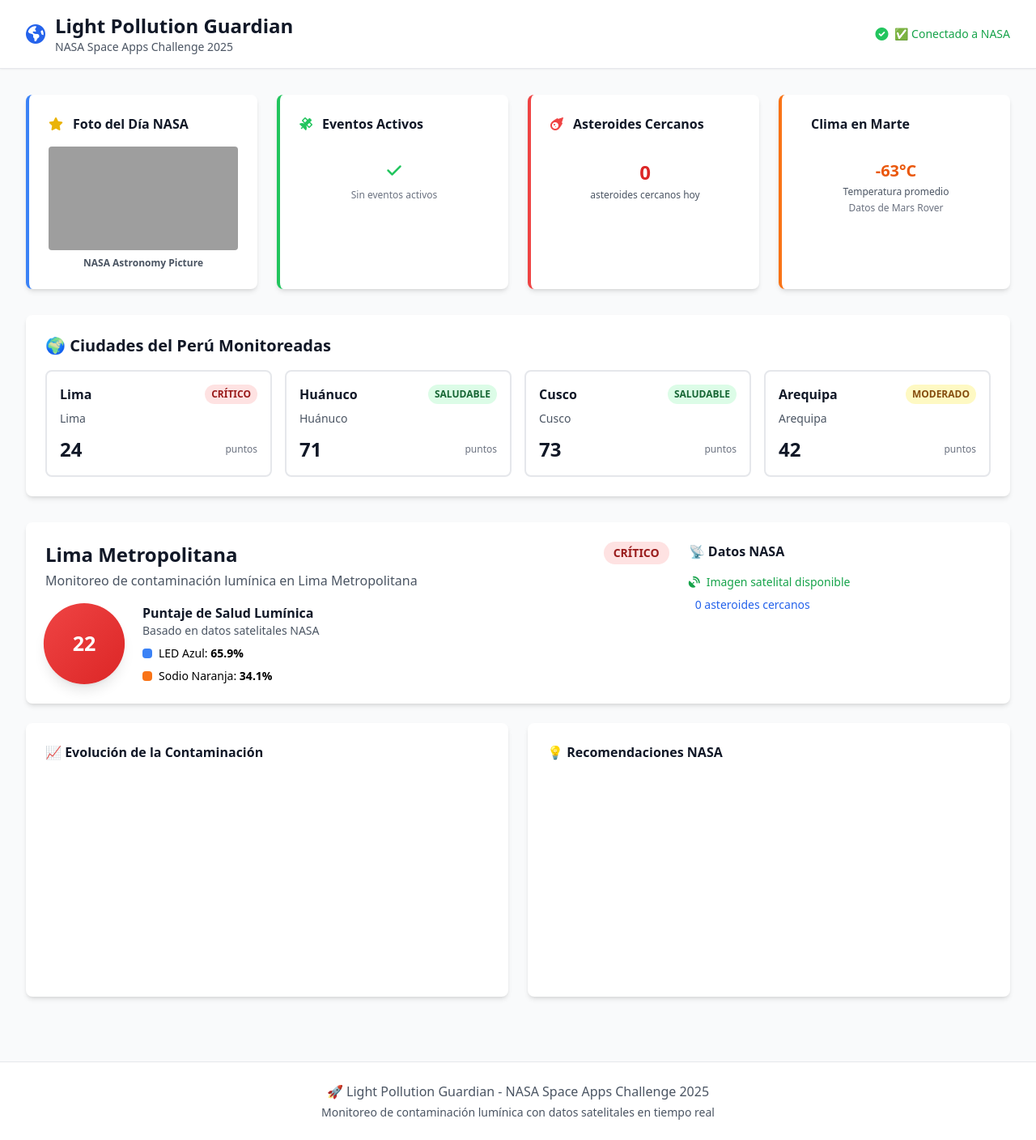
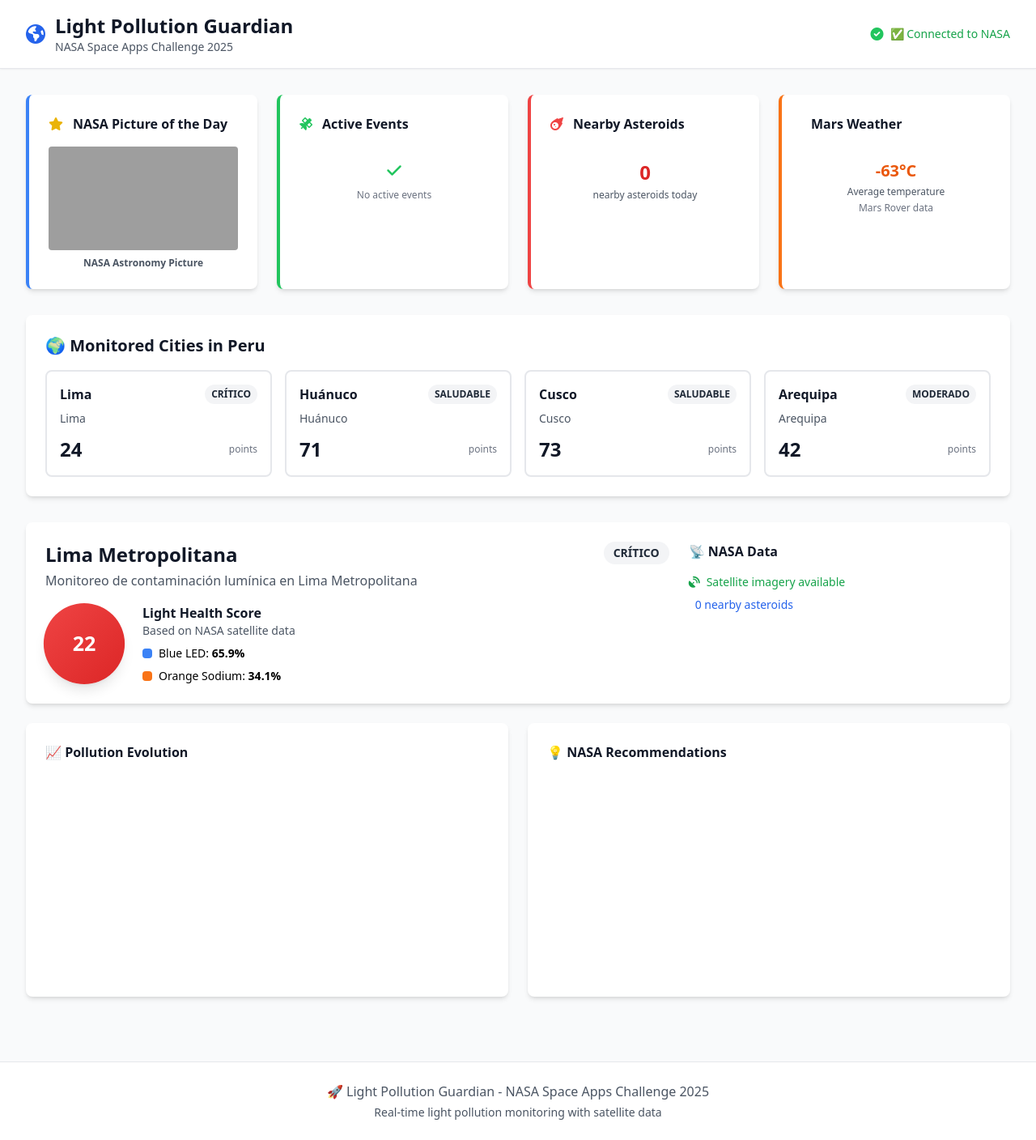
Before and after one commit to DevC-v3/light-pollution, a Flask app: page / in a window 1280 px wide. Shown: the whole page at 81% size. Run offline with Flask 3, Linux system fonts and the light colour scheme; data that the repository does not hold is empty; a map, chart or similar area stays blank; some libraries are stand-ins or nearby versions; grey boxes are pictures that could not be loaded.

Commit message:
version ingles

```diff
--- a/templates/index.html
+++ b/templates/index.html
@@ -1,5 +1,5 @@
 <!DOCTYPE html>
-<html lang="es">
+<html lang="en">
 <head>
     <meta charset="UTF-8">
     <meta name="viewport" content="width=device-width, initial-scale=1.0">
@@ -35,7 +35,7 @@
                 </div>
                 <div id="nasaStatus" class="flex items-center space-x-2">
                     <div class="animate-spin rounded-full h-4 w-4 border-b-2 border-blue-600"></div>
-                    <span class="text-sm text-gray-600">Conectando con NASA...</span>
+                    <span class="text-sm text-gray-600">Connecting to NASA...</span>
                 </div>
             </div>
         </div>
@@ -49,7 +49,7 @@
             <div class="bg-white rounded-lg shadow-md p-6 border-l-4 border-blue-500">
                 <div class="flex items-center space-x-3 mb-4">
                     <i class="fas fa-star text-yellow-500"></i>
-                    <h3 class="font-semibold text-gray-900">Foto del Día NASA</h3>
+                    <h3 class="font-semibold text-gray-900">NASA Picture of the Day</h3>
                 </div>
                 <div id="apodContent" class="text-center">
                     <div class="animate-pulse bg-gray-200 h-32 rounded"></div>
@@ -60,7 +60,7 @@
             <div class="bg-white rounded-lg shadow-md p-6 border-l-4 border-green-500">
                 <div class="flex items-center space-x-3 mb-4">
                     <i class="fas fa-satellite text-green-500"></i>
-                    <h3 class="font-semibold text-gray-900">Eventos Activos</h3>
+                    <h3 class="font-semibold text-gray-900">Active Events</h3>
                 </div>
                 <div id="eventsContent">
                     <div class="animate-pulse bg-gray-200 h-32 rounded"></div>
@@ -71,7 +71,7 @@
             <div class="bg-white rounded-lg shadow-md p-6 border-l-4 border-red-500">
                 <div class="flex items-center space-x-3 mb-4">
                     <i class="fas fa-meteor text-red-500"></i>
-                    <h3 class="font-semibold text-gray-900">Asteroides Cercanos</h3>
+                    <h3 class="font-semibold text-gray-900">Nearby Asteroids</h3>
                 </div>
                 <div id="asteroidsContent">
                     <div class="animate-pulse bg-gray-200 h-32 rounded"></div>
@@ -82,7 +82,7 @@
             <div class="bg-white rounded-lg shadow-md p-6 border-l-4 border-orange-500">
                 <div class="flex items-center space-x-3 mb-4">
                     <i class="fas fa-planet-moon text-orange-500"></i>
-                    <h3 class="font-semibold text-gray-900">Clima en Marte</h3>
+                    <h3 class="font-semibold text-gray-900">Mars Weather</h3>
                 </div>
                 <div id="marsContent">
                     <div class="animate-pulse bg-gray-200 h-32 rounded"></div>
@@ -92,7 +92,7 @@
 
         <!-- City Selector -->
         <div class="bg-white rounded-lg shadow-md p-6 mb-8">
-            <h2 class="text-xl font-bold text-gray-900 mb-4">🌍 Ciudades del Perú Monitoreadas</h2>
+            <h2 class="text-xl font-bold text-gray-900 mb-4">🌍 Monitored Cities in Peru</h2>
             <div class="grid grid-cols-2 md:grid-cols-4 gap-4" id="citySelector">
                 <!-- Cities will be loaded here -->
             </div>
@@ -118,16 +118,16 @@
                             <div id="healthCircle" class="health-score w-24 h-24 rounded-full flex items-center justify-center text-white font-bold text-2xl shadow-lg pulse">
                             </div>
                             <div>
-                                <h3 class="font-semibold text-gray-900">Puntaje de Salud Lumínica</h3>
-                                <p class="text-sm text-gray-600">Basado en datos satelitales NASA</p>
+                                <h3 class="font-semibold text-gray-900">Light Health Score</h3>
+                                <p class="text-sm text-gray-600">Based on NASA satellite data</p>
                                 <div class="mt-2 space-y-2">
                                     <div class="flex items-center space-x-2">
                                         <div class="w-3 h-3 bg-blue-500 rounded"></div>
-                                        <span class="text-sm">LED Azul: <span id="blueRatio" class="font-semibold"></span></span>
+                                        <span class="text-sm">Blue LED: <span id="blueRatio" class="font-semibold"></span></span>
                                     </div>
                                     <div class="flex items-center space-x-2">
                                         <div class="w-3 h-3 bg-orange-500 rounded"></div>
-                                        <span class="text-sm">Sodio Naranja: <span id="orangeRatio" class="font-semibold"></span></span>
+                                        <span class="text-sm">Orange Sodium: <span id="orangeRatio" class="font-semibold"></span></span>
                                     </div>
                                 </div>
                             </div>
@@ -136,7 +136,7 @@
 
                     <!-- NASA Data -->
                     <div class="space-y-4">
-                        <h3 class="font-semibold text-gray-900">📡 Datos NASA</h3>
+                        <h3 class="font-semibold text-gray-900">📡 NASA Data</h3>
                         <div id="nasaCityData" class="space-y-2 text-sm">
                             <!-- NASA data will be loaded here -->
                         </div>
@@ -148,13 +148,13 @@
             <div class="grid grid-cols-1 lg:grid-cols-2 gap-6">
                 <!-- Chart -->
                 <div class="bg-white rounded-lg shadow-md p-6">
-                    <h3 class="font-semibold text-gray-900 mb-4">📈 Evolución de la Contaminación</h3>
+                    <h3 class="font-semibold text-gray-900 mb-4">📈 Pollution Evolution</h3>
                     <canvas id="pollutionChart" width="400" height="250"></canvas>
                 </div>
 
                 <!-- Recommendations -->
                 <div class="bg-white rounded-lg shadow-md p-6">
-                    <h3 class="font-semibold text-gray-900 mb-4">💡 Recomendaciones NASA</h3>
+                    <h3 class="font-semibold text-gray-900 mb-4">💡 NASA Recommendations</h3>
                     <div id="recommendationsList" class="space-y-3">
                         <!-- Recommendations will be loaded here -->
                     </div>
@@ -165,7 +165,7 @@
         <!-- Loading State -->
         <div id="loadingState" class="hidden text-center py-12">
             <div class="animate-spin rounded-full h-12 w-12 border-b-2 border-blue-600 mx-auto"></div>
-            <p class="mt-4 text-gray-600">Obteniendo datos de satélites NASA...</p>
+            <p class="mt-4 text-gray-600">Getting data from NASA satellites...</p>
         </div>
     </main>
 
@@ -174,22 +174,22 @@
         <div class="max-w-7xl mx-auto px-4 sm:px-6 lg:px-8 py-6">
             <div class="text-center text-gray-600">
                 <p>🚀 Light Pollution Guardian - NASA Space Apps Challenge 2025</p>
-                <p class="text-sm mt-1">Monitoreo de contaminación lumínica con datos satelitales en tiempo real</p>
+                <p class="text-sm mt-1">Real-time light pollution monitoring with satellite data</p>
             </div>
         </div>
     </footer>
 
     <script>
-        // JavaScript para manejar la interfaz
+        // JavaScript for interface management
         const API_BASE = window.location.origin;
 
-        // Inicializar la aplicación
+        // Initialize application
         document.addEventListener('DOMContentLoaded', function() {
             loadNASADashboard();
             loadCities();
         });
 
-        // Cargar dashboard NASA
+        // Load NASA dashboard
         async function loadNASADashboard() {
             try {
                 const response = await fetch(`${API_BASE}/api/status`);
@@ -203,7 +203,7 @@
             } catch (error) {
                 console.error('Error loading NASA dashboard:', error);
                 document.getElementById('nasaStatus').innerHTML =
-                    '<span class="text-red-600 text-sm">⚠️ Error conectando con NASA</span>';
+                    '<span class="text-red-600 text-sm">⚠️ Error connecting to NASA</span>';
             }
         }
 
@@ -212,7 +212,7 @@
             if (data.nasa_connected) {
                 statusEl.innerHTML = `
                     <i class="fas fa-check-circle text-green-500"></i>
-                    <span class="text-green-600 text-sm">✅ Conectado a NASA</span>
+                    <span class="text-green-600 text-sm">✅ Connected to NASA</span>
                 `;
             }
         }
@@ -231,7 +231,7 @@
                 } else {
                     apodContent.innerHTML = `
                         <i class="fas fa-image text-4xl text-gray-300 mb-2"></i>
-                        <p class="text-xs text-gray-500">Imagen no disponible</p>
+                        <p class="text-xs text-gray-500">Image not available</p>
                     `;
                 }
             } catch (error) {
@@ -256,7 +256,7 @@
                     eventsContent.innerHTML = `
                         <div class="text-center py-4">
                             <i class="fas fa-check text-green-500 text-xl mb-2"></i>
-                            <p class="text-xs text-gray-500">Sin eventos activos</p>
+                            <p class="text-xs text-gray-500">No active events</p>
                         </div>
                     `;
                 }
@@ -274,7 +274,7 @@
                 asteroidsContent.innerHTML = `
                     <div class="text-center py-4">
                         <div class="text-2xl font-bold text-red-600 mb-1">${data.count}</div>
-                        <p class="text-xs text-gray-600">asteroides cercanos hoy</p>
+                        <p class="text-xs text-gray-600">nearby asteroids today</p>
                     </div>
                 `;
             } catch (error) {
@@ -283,18 +283,18 @@
         }
 
         async function loadMarsWeather() {
-            // Datos simulados por ahora
+            // Simulated data for now
             const marsContent = document.getElementById('marsContent');
             marsContent.innerHTML = `
                 <div class="text-center py-4">
                     <div class="text-xl font-bold text-orange-600 mb-1">-63°C</div>
-                    <p class="text-xs text-gray-600">Temperatura promedio</p>
-                    <p class="text-xs text-gray-500 mt-1">Datos de Mars Rover</p>
+                    <p class="text-xs text-gray-600">Average temperature</p>
+                    <p class="text-xs text-gray-500 mt-1">Mars Rover data</p>
                 </div>
             `;
         }
 
-        // Cargar ciudades
+        // Load cities
         async function loadCities() {
             try {
                 const response = await fetch(`${API_BASE}/api/cities`);
@@ -313,7 +313,7 @@
                         <p class="text-sm text-gray-600">${city.region}</p>
                         <div class="flex justify-between items-center mt-3">
                             <span class="text-2xl font-bold text-gray-900">${city.health_score}</span>
-                            <span class="text-xs text-gray-500">puntos</span>
+                            <span class="text-xs text-gray-500">points</span>
                         </div>
                     </button>
                 `).join('');
@@ -327,7 +327,7 @@
             }
         }
 
-        // Analizar ciudad
+        // Analyze city
         async function analyzeCity(cityId) {
             showLoading();
 
@@ -343,12 +343,12 @@
             }
         }
 
-        // Mostrar análisis
+        // Display analysis
         function displayAnalysis(data) {
             const resultsEl = document.getElementById('analysisResults');
             resultsEl.classList.remove('hidden');
 
-            // Actualizar información de la ciudad
+            // Update city information
             document.getElementById('cityName').textContent = data.city_info.name;
             document.getElementById('cityDescription').textContent = data.city_info.description;
 
@@ -356,23 +356,23 @@
             statusEl.textContent = data.pollution_analysis.status;
             statusEl.className = `px-3 py-1 rounded-full text-sm font-semibold ${getStatusColor(data.pollution_analysis.status)}`;
 
-            // Actualizar puntaje de salud
+            // Update health score
             const healthScore = data.pollution_analysis.health_score;
             const healthCircle = document.getElementById('healthCircle');
             healthCircle.textContent = healthScore;
             healthCircle.className = `health-score w-24 h-24 rounded-full flex items-center justify-center text-white font-bold text-2xl shadow-lg pulse ${getHealthColor(healthScore)}`;
 
-            // Actualizar ratios
+            // Update ratios
             document.getElementById('blueRatio').textContent = `${(data.pollution_analysis.blue_ratio * 100).toFixed(1)}%`;
             document.getElementById('orangeRatio').textContent = `${(data.pollution_analysis.orange_ratio * 100).toFixed(1)}%`;
 
-            // Actualizar datos NASA
+            // Update NASA data
             updateNASACityData(data.nasa_data);
 
-            // Actualizar gráfico
+            // Update chart
             updateChart(data.historical_data);
 
-            // Actualizar recomendaciones
+            // Update recommendations
             updateRecommendations(data.recommendations);
         }
 
@@ -383,20 +383,20 @@
             if (nasaData.earth_imagery.available) {
                 html += `<div class="flex items-center space-x-2 text-green-600">
                     <i class="fas fa-satellite-dish"></i>
-                    <span>Imagen satelital disponible</span>
+                    <span>Satellite imagery available</span>
                 </div>`;
             }
 
             if (nasaData.events.length > 0) {
                 html += `<div class="flex items-center space-x-2 text-orange-600">
                     <i class="fas fa-exclamation-triangle"></i>
-                    <span>${nasaData.events.length} eventos activos</span>
+                    <span>${nasaData.events.length} active events</span>
                 </div>`;
             }
 
             html += `<div class="flex items-center space-x-2 text-blue-600">
                 <i class="fas fa-asteroid"></i>
-                <span>${nasaData.asteroids.count} asteroides cercanos</span>
+                <span>${nasaData.asteroids.count} nearby asteroids</span>
             </div>`;
 
             nasaCityData.innerHTML = html;
@@ -415,7 +415,7 @@
                     labels: historicalData.map(d => d.year),
                     datasets: [
                         {
-                            label: 'LED Azul',
+                            label: 'Blue LED',
                             data: historicalData.map(d => d.blue_ratio * 100),
                             borderColor: '#3b82f6',
                             backgroundColor: 'rgba(59, 130, 246, 0.1)',
@@ -423,7 +423,7 @@
                             fill: true
                         },
                         {
-                            label: 'Sodio Naranja',
+                            label: 'Orange Sodium',
                             data: historicalData.map(d => d.orange_ratio * 100),
                             borderColor: '#f59e0b',
                             backgroundColor: 'rgba(245, 158, 11, 0.1)',
@@ -473,12 +473,12 @@
             `).join('');
         }
 
-        // Utilidades
+        // Utilities
         function getStatusColor(status) {
             const colors = {
-                'SALUDABLE': 'bg-green-100 text-green-800',
-                'MODERADO': 'bg-yellow-100 text-yellow-800',
-                'CRÍTICO': 'bg-red-100 text-red-800'
+                'HEALTHY': 'bg-green-100 text-green-800',
+                'MODERATE': 'bg-yellow-100 text-yellow-800',
+                'CRITICAL': 'bg-red-100 text-red-800'
             };
             return colors[status] || 'bg-gray-100 text-gray-800';
         }
```
